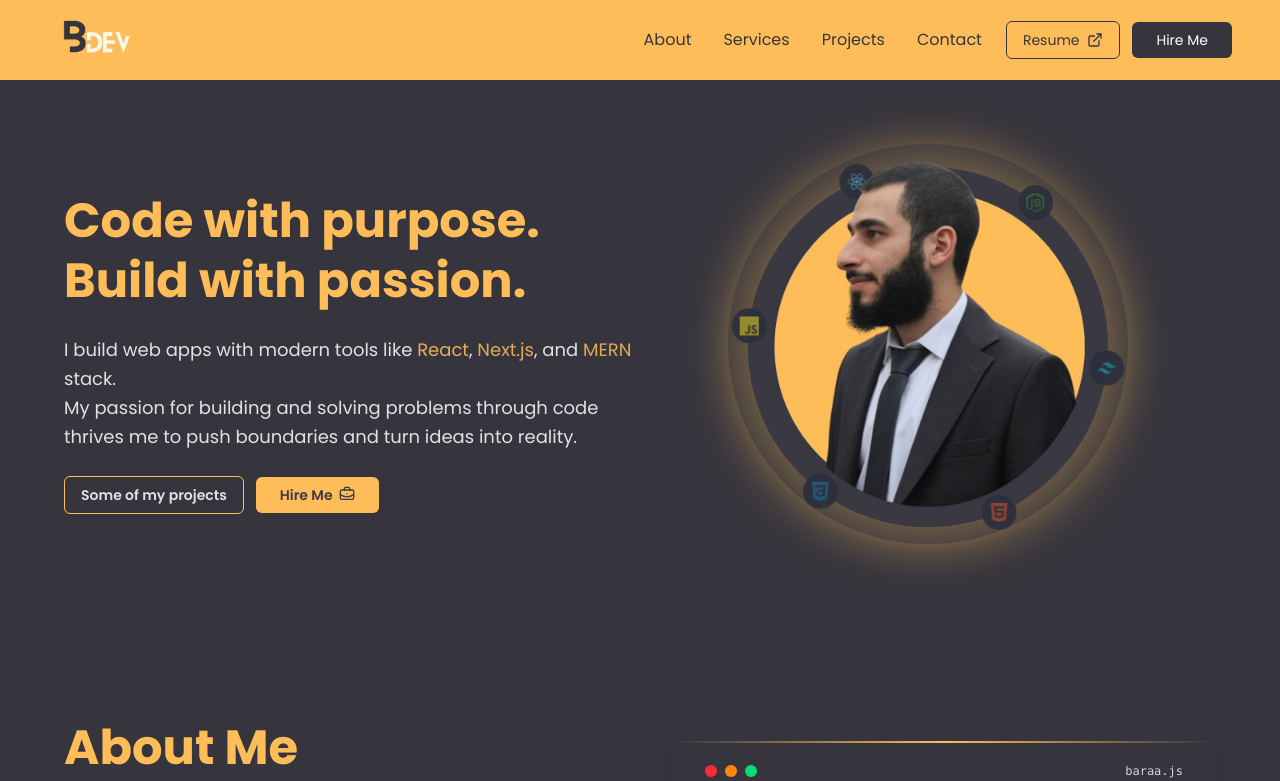
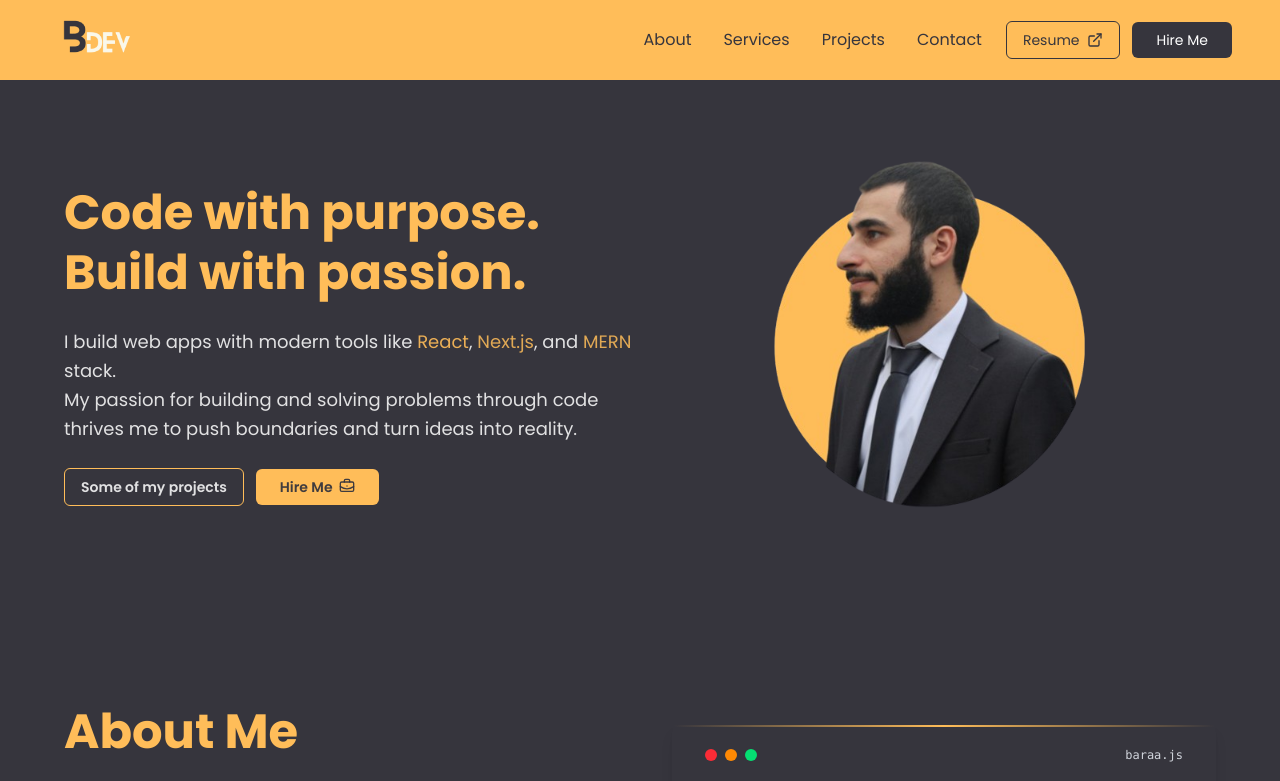
Before and after one commit to baraa-elhajj/BDev, a React (Vite) app: page / in a window 1280 px wide. Shown: the top 781 px of the page. Built offline with nearby package versions, Linux system fonts and the light colour scheme.

Commit message:
Update Home.jsx

```diff
--- a/src/components/Home.jsx
+++ b/src/components/Home.jsx
@@ -48,7 +48,12 @@ export default function Home() {
 
       {/* Desktop  */}
       <div className="hidden md:flex w-1/2 justify-center">
-        <Orbit />
+        {/* <Orbit /> */}
+        <img
+          src="src/assets/images/profile.png"
+          alt="Profile"
+          className="w-100 h-100"
+        />
       </div>
     </section>
   );
```
